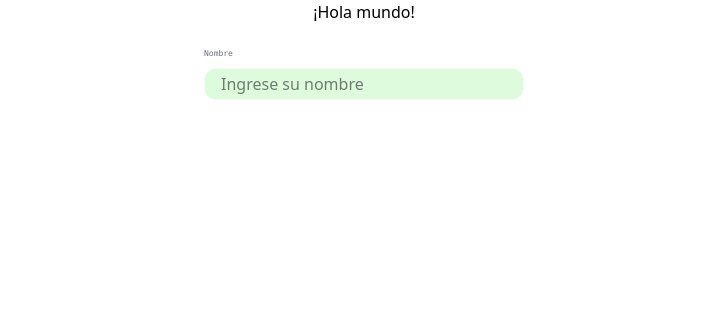
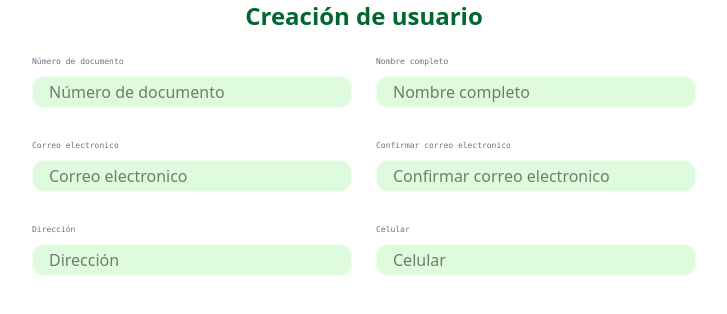
Before and after one commit to CJCPDev/proyecto-formativo-pharmasoft-sena, a React (Vite) app in the folder frontend/sena-pharmasoft/: page / in a window 1280 px wide. Shown: the top 314 px of the page, without its empty margins (276-1003 px from the left). Built offline with nearby package versions, Linux system fonts and the light colour scheme.

Commit message:
feat: actualizacion rama

```diff
--- a/frontend/sena-pharmasoft/src/app/App.jsx
+++ b/frontend/sena-pharmasoft/src/app/App.jsx
@@ -3,8 +3,8 @@ import UserForm from '../features/users/components/UserForm'
 export default function App(){
   return (
     <div className="grid grid-cols-1 items-center gap-6 justify-center justify-items-center">
-      <h1 className="text-black">
-        ¡Hola mundo!
+      <h1 className="text-green-800 font-bold text-2xl">
+        Creación de usuario
       </h1>
       <div>
        <UserForm/>
--- a/frontend/sena-pharmasoft/src/features/users/components/UserForm.jsx
+++ b/frontend/sena-pharmasoft/src/features/users/components/UserForm.jsx
@@ -1,15 +1,36 @@
-import Input from './../../../shared/components/Input'
+import Input from "./../../../shared/components/Input";
 
-export default function UserForm(){
+export default function UserForm() {
   return (
       <div>
+        <form className="grid grid-cols-2 gap-6 w-full max-w-4xl">
           {/* Formulario para crear el usuario*/}
-            <form>
           <Input
-                label='Nombre'
-                placeholder='Ingrese su nombre'
+            label="Número de documento"
+            placeholder="Número de documento"
           />
+          <Input
+          label="Nombre completo"
+          placeholder="Nombre completo" />
+          <Input
+            label="Correo electronico"
+            type="email"
+            placeholder="Correo electronico"
+          />
+          <Input
+            label="Confirmar correo electronico"
+            type="email"
+            placeholder="Confirmar correo electronico"
+          />
+          <Input
+          label="Dirección"
+          placeholder="Dirección"
+          />
+          <Input
+          label="Celular"
+          type="tel"
+          placeholder="Celular" />
         </form>
       </div>
-    )
+  );
 }
```
Lines whose indentation alone changed are shown as unchanged.
